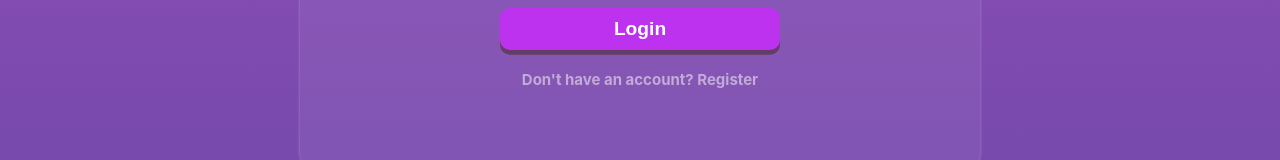
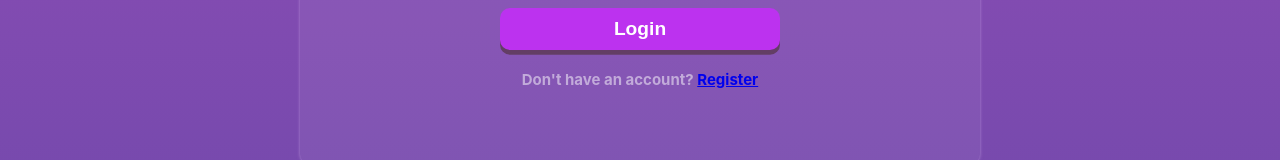
Before and after one commit to asadtariq-dev/messenger, a React (Create React App) app: page /login in a window 1280 px wide. Shown: the part 471-631 px from the top of the page. Built offline with nearby package versions, Linux system fonts and the light colour scheme; the HTML template or start-up script is replaced by a standard one; a web font is replaced by a local one.

Commit message:
Added links to routes

```diff
--- a/src/pages/Login.jsx
+++ b/src/pages/Login.jsx
@@ -1,4 +1,5 @@
 import React from "react";
+import { Link } from "react-router-dom";
 
 const Login = () => {
   return (
@@ -11,7 +12,12 @@ const Login = () => {
 
           <button>Login</button>
         </form>
-        <p>Don't have an account? Register</p>
+        <p>
+          Don't have an account?{" "}
+          <Link className="link" to={"/register"}>
+            Register
+          </Link>
+        </p>
       </div>
     </div>
   );
--- a/src/pages/Register.jsx
+++ b/src/pages/Register.jsx
@@ -1,4 +1,5 @@
 import React from "react";
+import { Link } from "react-router-dom";
 import AvatarLogo from "../img/addAvatar.png";
 
 const Register = () => {
@@ -11,7 +12,14 @@ const Register = () => {
           <input type="email" placeholder="Email" />
           <input type="password" placeholder="Password" />
           <input style={{ display: "none" }} type="file" id="file" />
-          <div style={{ border: '1px solid whitesmoke', padding: '5px', borderRadius: '10px', color: 'purple'}}>
+          <div
+            style={{
+              border: "1px solid whitesmoke",
+              padding: "5px",
+              borderRadius: "10px",
+              color: "purple",
+            }}
+          >
             <label htmlFor="file">
               <img src={AvatarLogo} width="40" alt="avatar" />
               <span>Add an avatar</span>
@@ -19,7 +27,12 @@ const Register = () => {
           </div>
           <button>Sign up</button>
         </form>
-        <p>Already have an account? Login</p>
+        <p>
+          Already have an account?{" "}
+          <Link className="link" to={"/login"}>
+            Login
+          </Link>
+        </p>
       </div>
     </div>
   );
```
